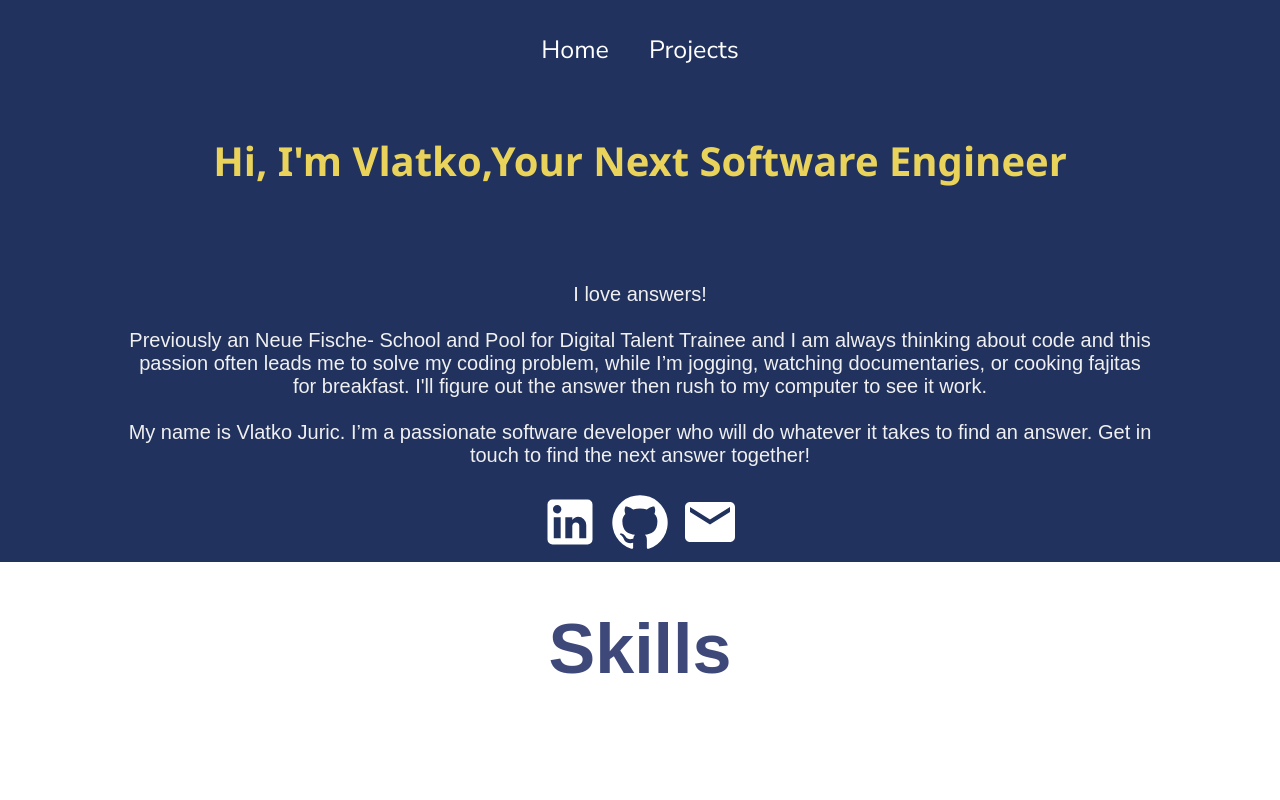
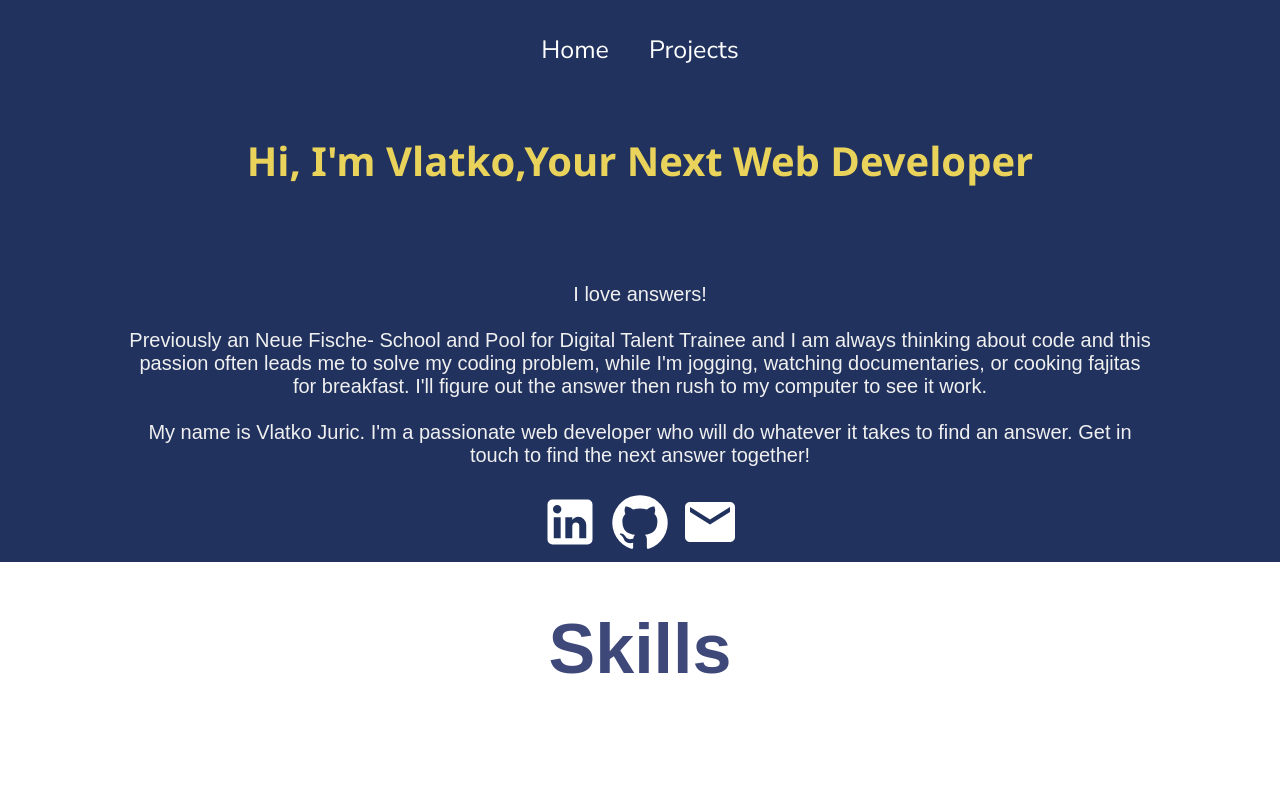
Before and after one commit to vlatkojuric/personal-portfolio, a React (Create React App) app: page / in a window 1280 px wide. Shown: the top 800 px of the page. Built offline with nearby package versions, Linux system fonts and the light colour scheme.

Commit message:
initial commit

```diff
--- a/src/pages/Home.js
+++ b/src/pages/Home.js
@@ -8,20 +8,20 @@ export default function Home() {
   return (
     <div className="home">
       <div className="about">
-        <h2>Hi, I'm Vlatko,Your Next Software Engineer</h2>
+        <h2>Hi, I'm Vlatko,Your Next Web Developer</h2>
         <div className="prompt">
           <p>
             I love answers! <br />
             <br />
             Previously an Neue Fische- School and Pool for Digital Talent
             Trainee and I am always thinking about code and this passion often
-            leads me to solve my coding problem, while I’m jogging, watching
+            leads me to solve my coding problem, while I'm jogging, watching
             documentaries, or cooking fajitas for breakfast. I'll figure out the
             answer then rush to my computer to see it work.
             <br />
-            <br /> My name is Vlatko Juric. I’m a passionate software developer
-            who will do whatever it takes to find an answer. Get in touch to
-            find the next answer together!
+            <br /> My name is Vlatko Juric. I'm a passionate web developer who
+            will do whatever it takes to find an answer. Get in touch to find
+            the next answer together!
           </p>
           <Link to="https://www.linkedin.com/in/vlatkojuric/" target="_blank">
             <LinkedInIcon />
```
